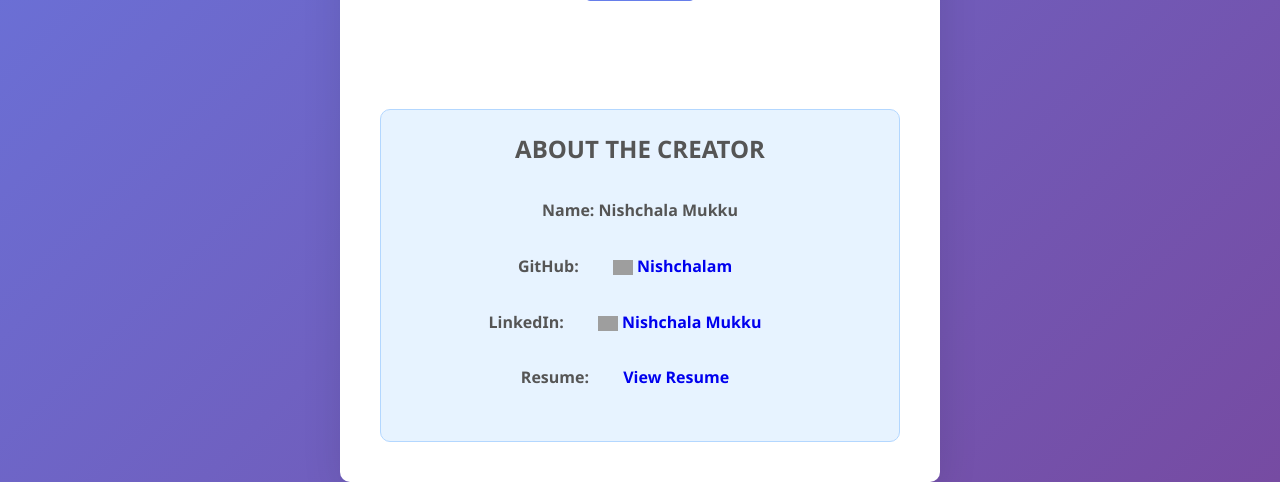
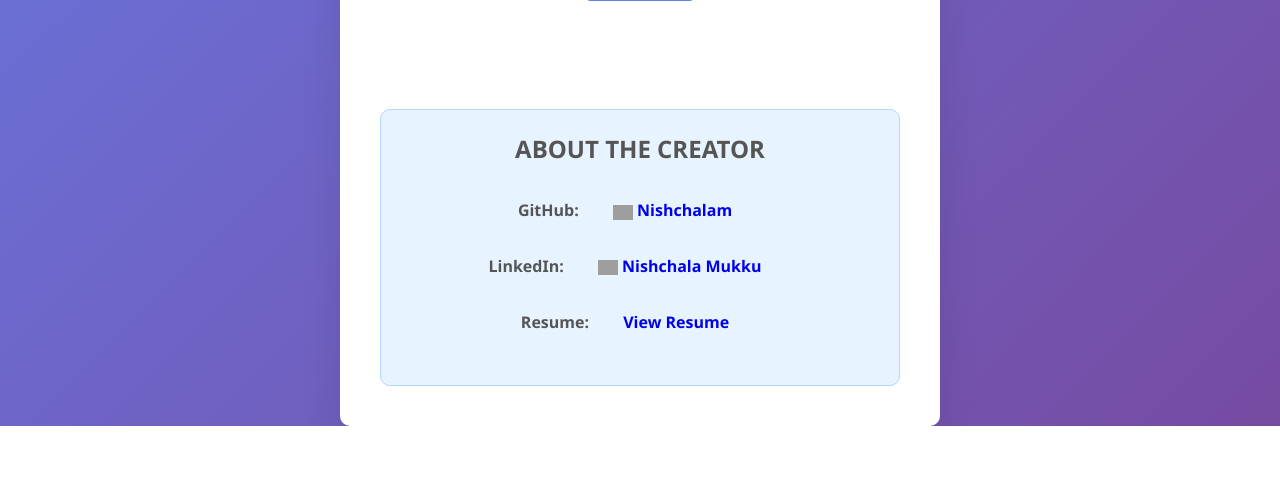
Before and after one commit to Nishchalam/parkinson_disease_project, a Flask app: page / in a window 1280 px wide. Shown: the part 744-1226 px from the top of the page. After the commit the page ends 1170 px from the top, so only its background shows below. Run offline with Flask 3, Linux system fonts and the light colour scheme; parts of the project's set-up code (start-up, migrations or seed data) failed here and were passed over; grey boxes are pictures that could not be loaded.

Commit message:
all done

```diff
--- a/templates/home.html
+++ b/templates/home.html
@@ -120,7 +120,6 @@
 
 <div style="background-color: #e7f3ff; border: 1px solid #b3d7ff; border-radius: 10px; padding: 20px; text-align: center; margin-top: 20px; font-family: 'Segoe UI', Tahoma, Geneva, Verdana, sans-serif; display: flex; flex-direction: column; align-items: center;">
     <h2 class="description" style="font-weight: bold; text-transform: uppercase;">About the Creator</h2>
-    <p class="description" style="font-weight: bold;">Name: Nishchala Mukku</p>
 
     <p class="description" style="font-weight: bold;">GitHub: <a href="https://github.com/Nishchalam" target="_blank"><img src="https://github.githubassets.com/images/modules/logos_page/GitHub-Mark.png" alt="GitHub" style="width: 20px; vertical-align: middle;"/> Nishchalam</a></p>
     <p class="description" style="font-weight: bold;">LinkedIn: <a href="https://www.linkedin.com/in/nishchala-mukku/" target="_blank"><img src="https://upload.wikimedia.org/wikipedia/commons/0/01/LinkedIn_Logo.svg" alt="LinkedIn" style="width: 20px; vertical-align: middle;"/> Nishchala Mukku</a></p>
```
